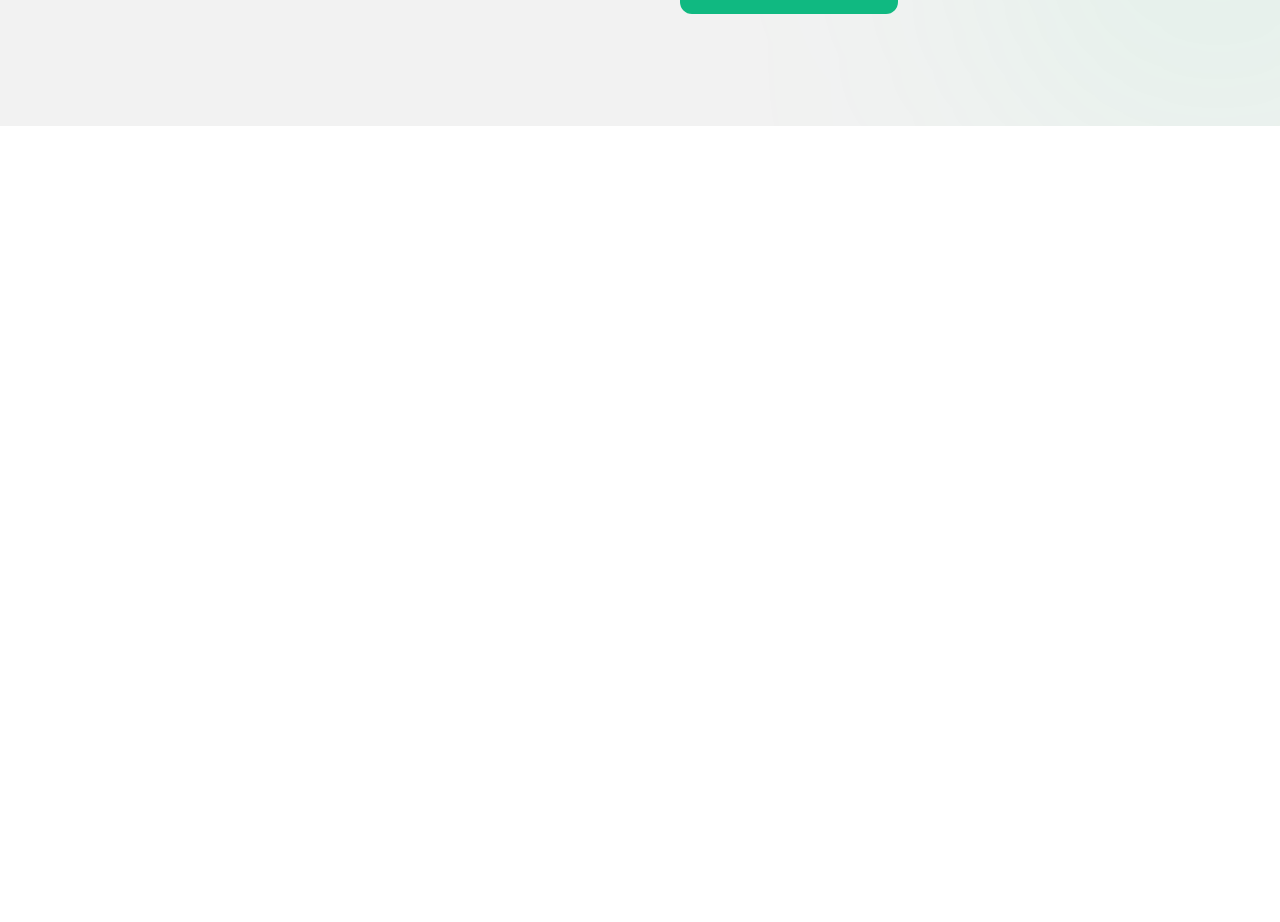
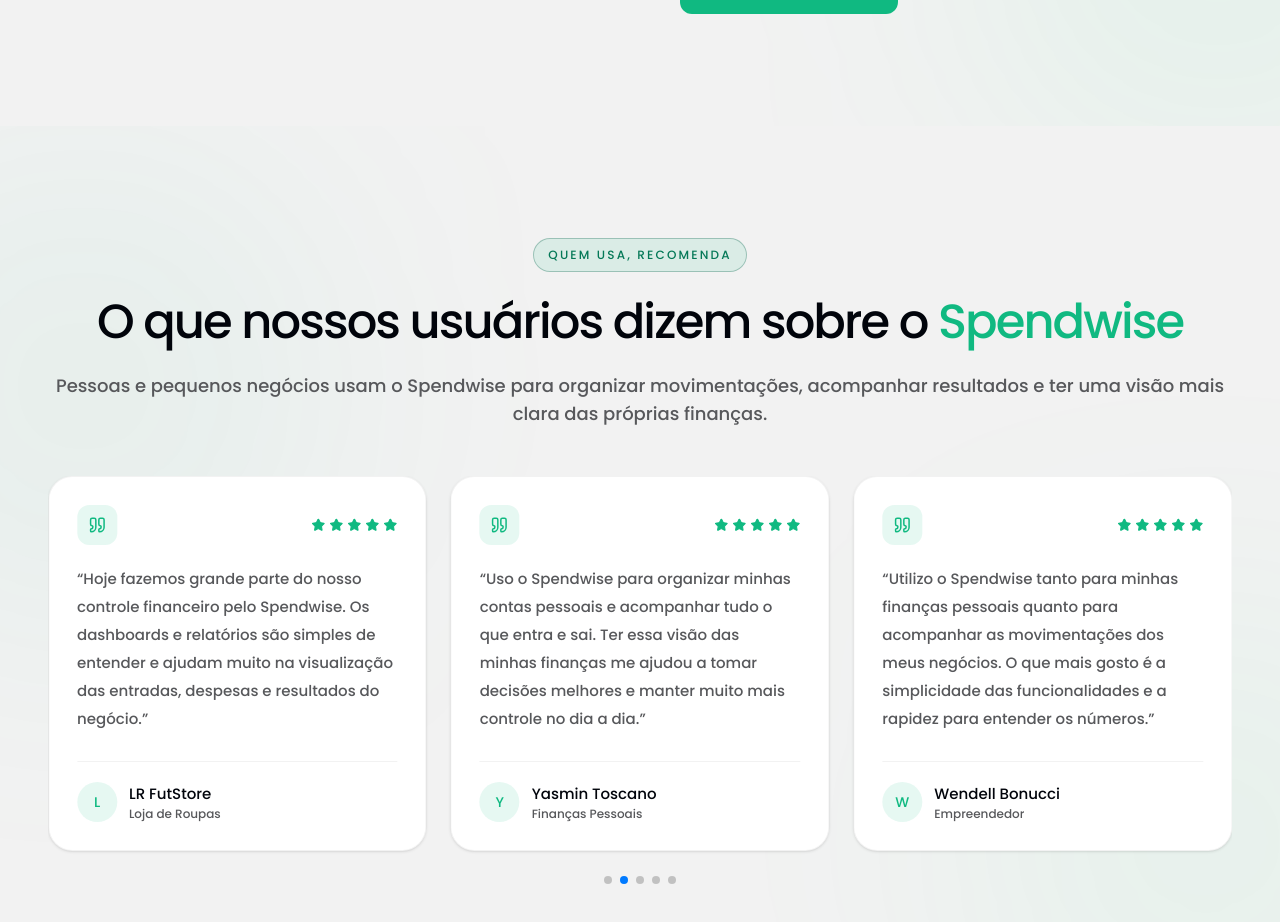
Before and after one commit to Next-Solve-Studio/spendwise-page, a Next.js app: page / in a window 1280 px wide. Shown: the part 1603-2525 px from the top of the page. Before the commit the page ends 1729 px from the top, so only its background shows below. Built offline with nearby package versions, Linux system fonts and the light colour scheme.

Commit message:
Criação da Sessão de Comentário dos Usuários
Atualmente apenas 03 desses comentários não são fictícios, a base será desenvolvida assim, e futuramente faremos a alteração.

```diff
--- a/src/components/home/HomeMain.tsx
+++ b/src/components/home/HomeMain.tsx
@@ -1,11 +1,13 @@
 import Hero from "./sections/Hero"
 import Services from "./sections/Services"
+import TestimonialCarousel from "./sections/TestimonialCarousel"
 
 export default function HomeMain() {
     return (
         <main className='flex items-center justify-center flex-col'>
             <Hero />
             <Services />
+            <TestimonialCarousel />
         </main>
     )
 }
--- /dev/null
+++ b/src/components/home/sections/TestimonialCarousel.tsx
@@ -0,0 +1,123 @@
+"use client";
+
+import { motion } from "motion/react";
+import { Quote, Star } from "lucide-react";
+
+import { Swiper, SwiperSlide } from "swiper/react";
+import { Autoplay, Pagination } from "swiper/modules";
+
+import "swiper/css";
+import "swiper/css/pagination";
+
+export default function TestimonialCarousel() {
+    const cardsComment = [
+        {
+            id: 1,
+            name: "Cheiva Cake'S",
+            user: "Empresa de Doces",
+            comment: "Se eu tivesse que definir o Spendwise em uma palavra, seria facilidade. Ele nos ajuda a organizar as movimentações financeiras do dia a dia e entender melhor a realidade da nossa pequena empresa.",
+        },
+        {
+            id: 2,
+            name: "LR FutStore",
+            user: "Loja de Roupas",
+            comment: "Hoje fazemos grande parte do nosso controle financeiro pelo Spendwise. Os dashboards e relatórios são simples de entender e ajudam muito na visualização das entradas, despesas e resultados do negócio.",
+        },
+        {
+            id: 3,
+            name: "Yasmin Toscano",
+            user: "Finanças Pessoais",
+            comment: "Uso o Spendwise para organizar minhas contas pessoais e acompanhar tudo o que entra e sai. Ter essa visão das minhas finanças me ajudou a tomar decisões melhores e manter muito mais controle no dia a dia.",
+        },
+        {
+            id: 4,
+            name: "Wendell Bonucci",
+            user: "Empreendedor",
+            comment: "Utilizo o Spendwise tanto para minhas finanças pessoais quanto para acompanhar as movimentações dos meus negócios. O que mais gosto é a simplicidade das funcionalidades e a rapidez para entender os números.",
+        },
+        {
+            id: 5,
+            name: "Davi Saraiva",
+            user: "Empreendedor",
+            comment: "O Spendwise me ajuda a acompanhar meus gastos e visualizar os resultados mensais e anuais. Saber exatamente onde estou gastando e quanto consigo economizar trouxe muito mais clareza para minha organização financeira.",
+        },
+    ];
+
+    const ratingStars = [
+        { id: "star-1" },
+        { id: "star-2" },
+        { id: "star-3" },
+        { id: "star-4" },
+        { id: "star-5" },
+    ];
+
+    return (
+        <section id="depoimentos" className="relative overflow-hidden bg-background py-16 sm:py-20 md:py-24 lg:py-28">
+            <div className="pointer-events-none absolute -left-24 top-20 size-90 rounded-full bg-primary/10 blur-[140px]" />
+            <div className="pointer-events-none absolute -right-24 bottom-0 size-85 rounded-full bg-accent/10 blur-[140px]" />
+
+            <div className="relative z-10 mx-auto max-w-7xl px-5 sm:px-6 md:px-8 lg:px-10 xl:px-12">
+                <motion.div initial={{ opacity: 0, y: 24 }} whileInView={{ opacity: 1, y: 0 }} viewport={{ once: true, amount: 0.2 }} transition={{ duration: 0.6, ease: "easeOut" }} className="mx-auto max-w-3xl text-center">
+                    <span className="inline-flex items-center rounded-full border border-border/30 bg-primary/10 px-3.5 py-2 text-[10px] font-semibold uppercase tracking-[0.18em] text-primarydark sm:text-xs">
+                        Quem usa, recomenda
+                    </span>
+
+                    <h2 className="mt-5 text-3xl font-semibold leading-tight tracking-[-0.04em] text-background-soft sm:text-4xl md:text-5xl">
+                        O que nossos usuários dizem sobre o
+                        <span className="text-primary"> Spendwise</span>
+                    </h2>
+
+                    <p className="mx-auto mt-5 max-w-2xl text-sm leading-7 text-muted sm:text-base md:text-lg">
+                        Pessoas e pequenos negócios usam o Spendwise para organizar movimentações, acompanhar resultados e ter uma visão mais clara das próprias finanças.
+                    </p>
+                </motion.div>
+
+                <motion.div initial={{ opacity: 0, y: 30 }} whileInView={{ opacity: 1, y: 0 }} viewport={{ once: true, amount: 0.15 }} transition={{ duration: 0.7, delay: 0.1, ease: "easeOut" }} className="mt-10 sm:mt-12">
+                    <Swiper modules={[Autoplay, Pagination]} spaceBetween={20} slidesPerView={1} loop={true} speed={800} autoplay={{ delay: 4200, disableOnInteraction: false, pauseOnMouseEnter: true }} pagination={{ clickable: true }} breakpoints={{ 640: { slidesPerView: 1.15, spaceBetween: 18 }, 768: { slidesPerView: 2, spaceBetween: 20 }, 1024: { slidesPerView: 3, spaceBetween: 24 } }} className="testimonial-swiper pb-12!">
+                        {cardsComment.map((card) => (
+                            <SwiperSlide key={card.id} className="h-auto">
+                                <article className="group flex h-full min-h-75 flex-col justify-between rounded-3xl border border-black/5 bg-white p-6 shadow-sm transition-all duration-300 hover:-translate-y-1 hover:border-border/40 hover:shadow-[0_18px_50px_rgba(0,0,0,0.08)] sm:p-7">
+                                    <div>
+                                        <div className="mb-5 flex items-center justify-between">
+                                            <span className="flex size-10 items-center justify-center rounded-xl bg-primary/10 text-primary transition-all duration-300 group-hover:bg-primary group-hover:text-white">
+                                                <Quote size={18} strokeWidth={2} />
+                                            </span>
+
+                                            <div className="flex items-center gap-1 text-primary">
+                                                {ratingStars.map((star) => (
+                                                    <Star key={star.id} size={14} fill="currentColor" strokeWidth={1.8} />
+                                                ))}
+                                            </div>
+                                        </div>
+
+                                        <p className="text-sm leading-7 text-muted sm:text-[15px]">
+                                            “{card.comment}”
+                                        </p>
+                                    </div>
+
+                                    <div className="mt-7 border-t border-black/5 pt-5">
+                                        <div className="flex items-center gap-3">
+                                            <div className="flex size-10 shrink-0 items-center justify-center rounded-full bg-primary/10 text-sm font-semibold text-primary">
+                                                {card.name.charAt(0)}
+                                            </div>
+
+                                            <div>
+                                                <h3 className="text-sm font-semibold text-background-soft sm:text-[15px]">
+                                                    {card.name}
+                                                </h3>
+
+                                                <span className="mt-0.5 block text-xs text-muted">
+                                                    {card.user}
+                                                </span>
+                                            </div>
+                                        </div>
+                                    </div>
+                                </article>
+                            </SwiperSlide>
+                        ))}
+                    </Swiper>
+                </motion.div>
+            </div>
+        </section>
+    );
+}
```
